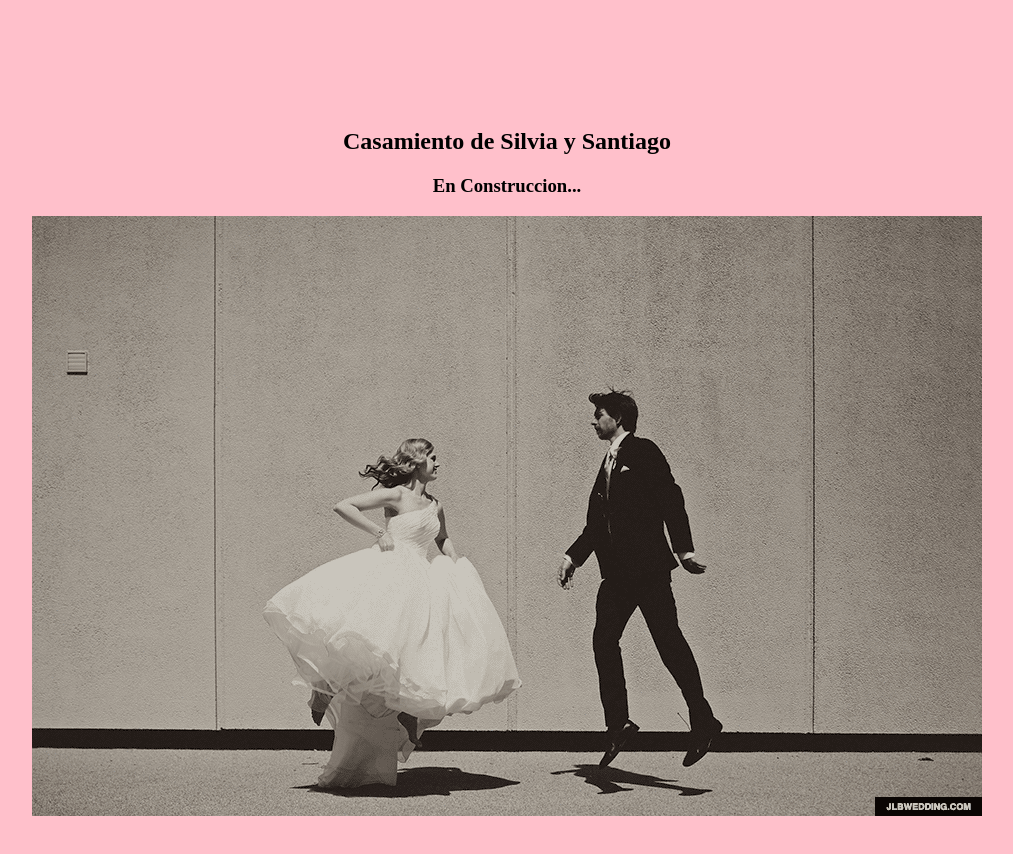
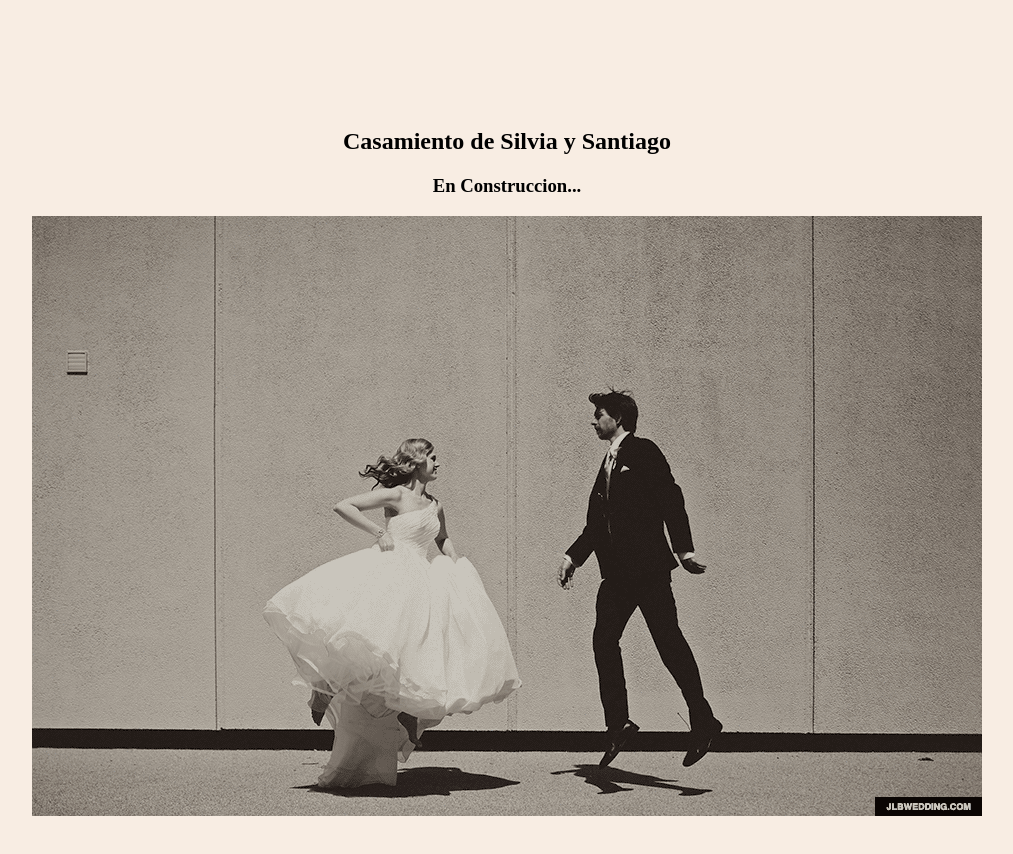
Before and after one commit to kaiserkey/sil-santi, a plain HTML site: page index.html in a window 1280 px wide. Shown: the whole page, without its empty margins (133-1146 px from the left). Drawn offline with Linux system fonts and the light colour scheme.

Commit message:
new changes

```diff
--- a/assets/css/main.css
+++ b/assets/css/main.css
@@ -1,5 +1,5 @@
 body {
-    background-color: pink;
+    background-color: #F8EDE3;
     padding: 100px;
 }
 
```
